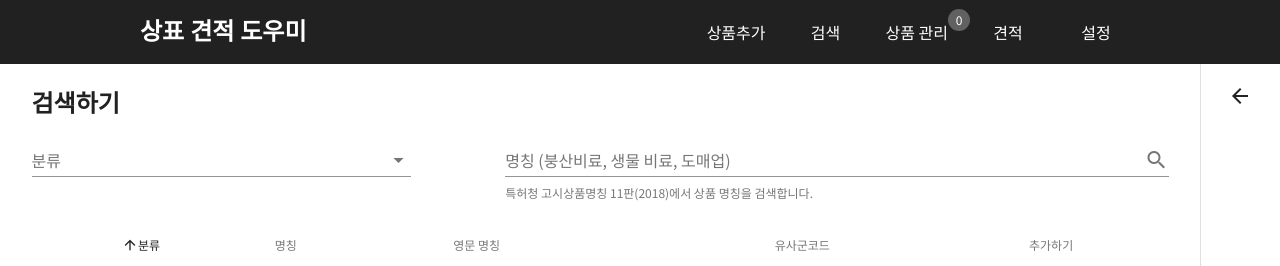
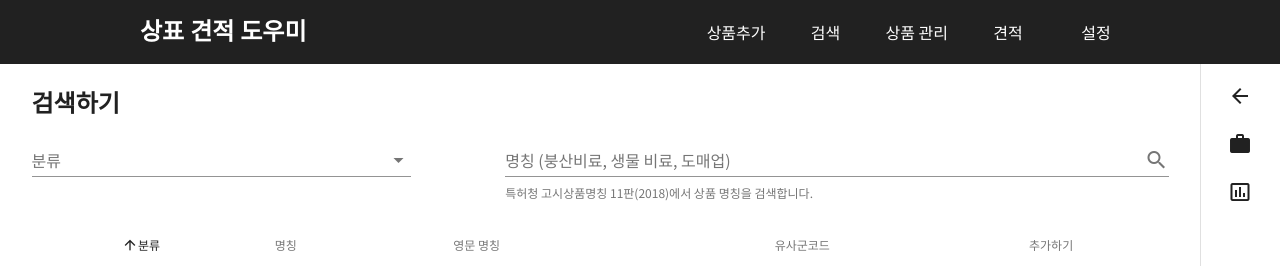
Before and after one commit to kiworkshop/Pascal, a Vue app in the folder patent-calculator/: page / in a window 1280 px wide. Shown: the top 266 px of the page. Built offline with nearby package versions, Linux system fonts and the light colour scheme; no server answers.

Commit message:
[ADD] 사이드바에 요약 아이콘 추가 및 서류가방 뱃지 툴바에서 사이드바로 위치 변경

```diff
--- a/patent-calculator/src/App.vue
+++ b/patent-calculator/src/App.vue
@@ -6,7 +6,6 @@
       <v-toolbar-items>
         <v-btn flat v-for="(item, i) in menu" :key="i" @click="view=item.component">
           <v-badge color="grey darken-2">
-            <span v-if="item.badge" slot="badge" class="caption font-weight-medium">{{selectedCount}}</span>
             <!-- <v-icon>{{item.icon}}</v-icon> -->
             <span class="subheading">{{item.title}}</span>
           </v-badge>
@@ -24,7 +23,27 @@
         <v-list-tile v-if="mini">
           <v-list-tile-action>
             <v-btn flat icon>
-              <v-icon @click="mini = !mini">arrow_back</v-icon>
+              <v-icon>arrow_back</v-icon>
+            </v-btn>
+          </v-list-tile-action>
+        </v-list-tile>
+        <v-list-tile v-if="mini">
+          <v-list-tile-action>
+            <v-btn flat icon>
+              <v-badge
+                v-model="selectedCount"
+                small
+              >
+                <v-icon>work</v-icon>
+                <span slot="badge">{{selectedCount}}</span>
+              </v-badge>
+            </v-btn>
+          </v-list-tile-action>
+        </v-list-tile>
+        <v-list-tile v-if="mini">
+          <v-list-tile-action>
+            <v-btn flat icon>
+              <v-icon>insert_chart_outlined</v-icon>
             </v-btn>
           </v-list-tile-action>
         </v-list-tile>
```
